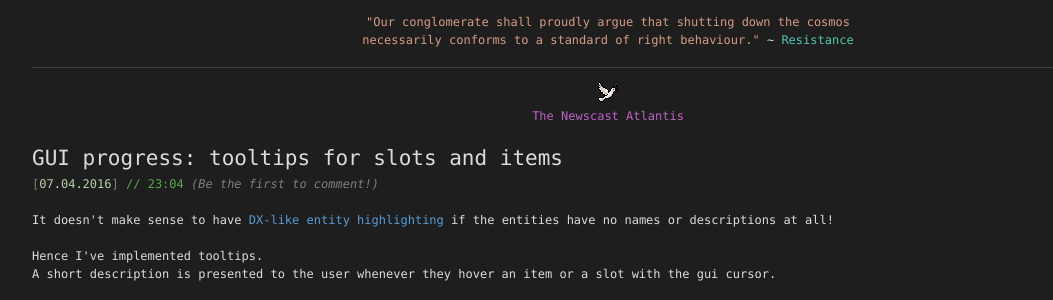
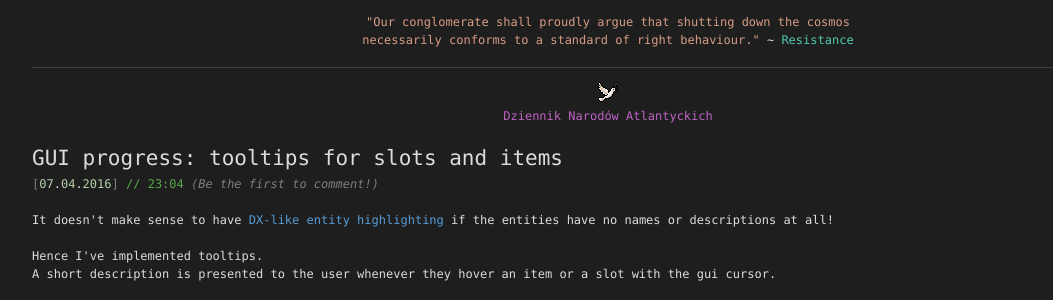
Before and after one commit to TeamHypersomnia/TeamHypersomnia.github.io, a Jekyll site: the page built from index.html, in a window 1280 px wide and 900 px high. Shown: the part 274-574 px from the top of the window, without its empty margins (32-1085 px from the left). Built offline with Jekyll 4.4.1, drawn with Linux system fonts in a browser that asks for light colours; the list of posts is cut into pages by our own code; comment, search, counter and statistics services are not loaded.

Commit message:
easter egg

```diff
--- a/_includes/header.html
+++ b/_includes/header.html
@@ -34,7 +34,7 @@
 <div style="width:100%; height: 15px; border-top: 1px solid rgb(60, 60, 60)"></div>
 
 <a class="vsmacro" href="{{ site.url }}"> <img src="{{ "/dove.gif "| prepend: site.baseurl }}" style="border: 0"/><br/>
-The Newscast Atlantis</a>
+Dziennik Narodów Atlantyckich</a>
 <br/>
 
 </div>
```
